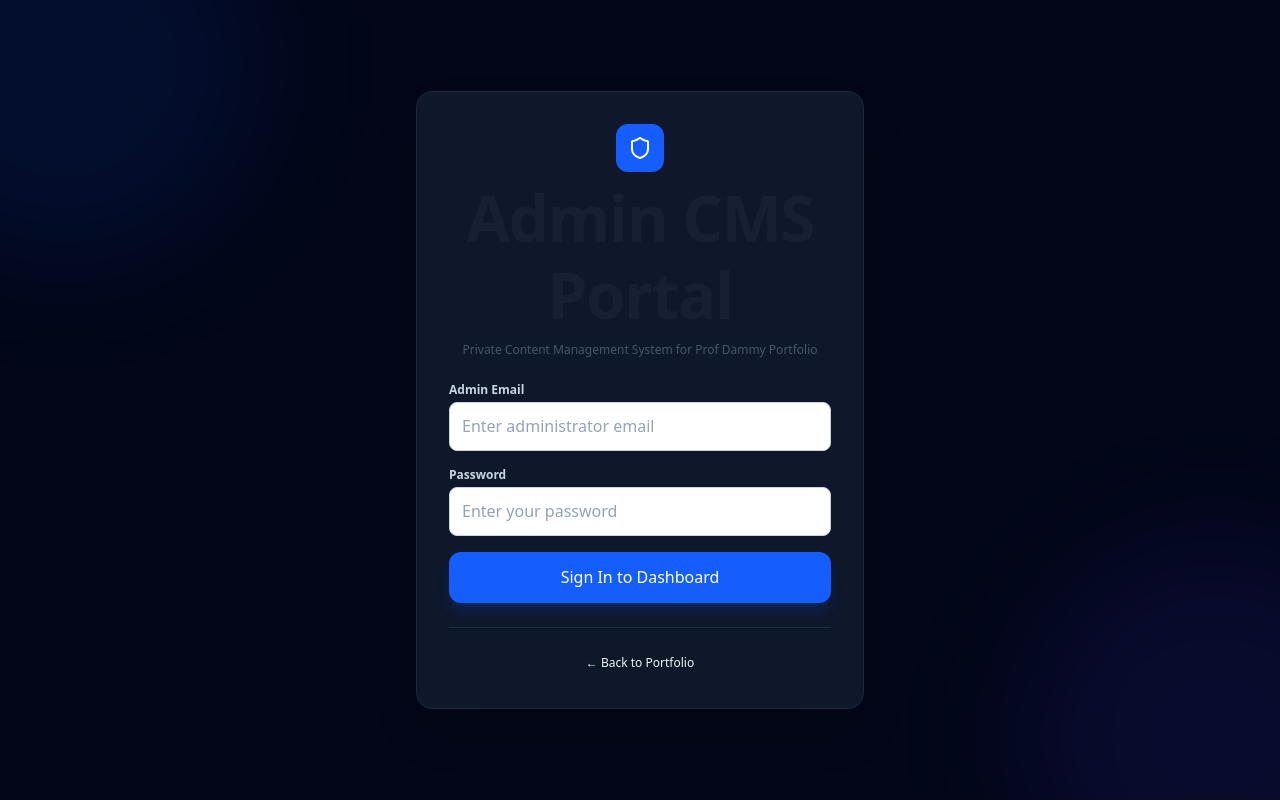
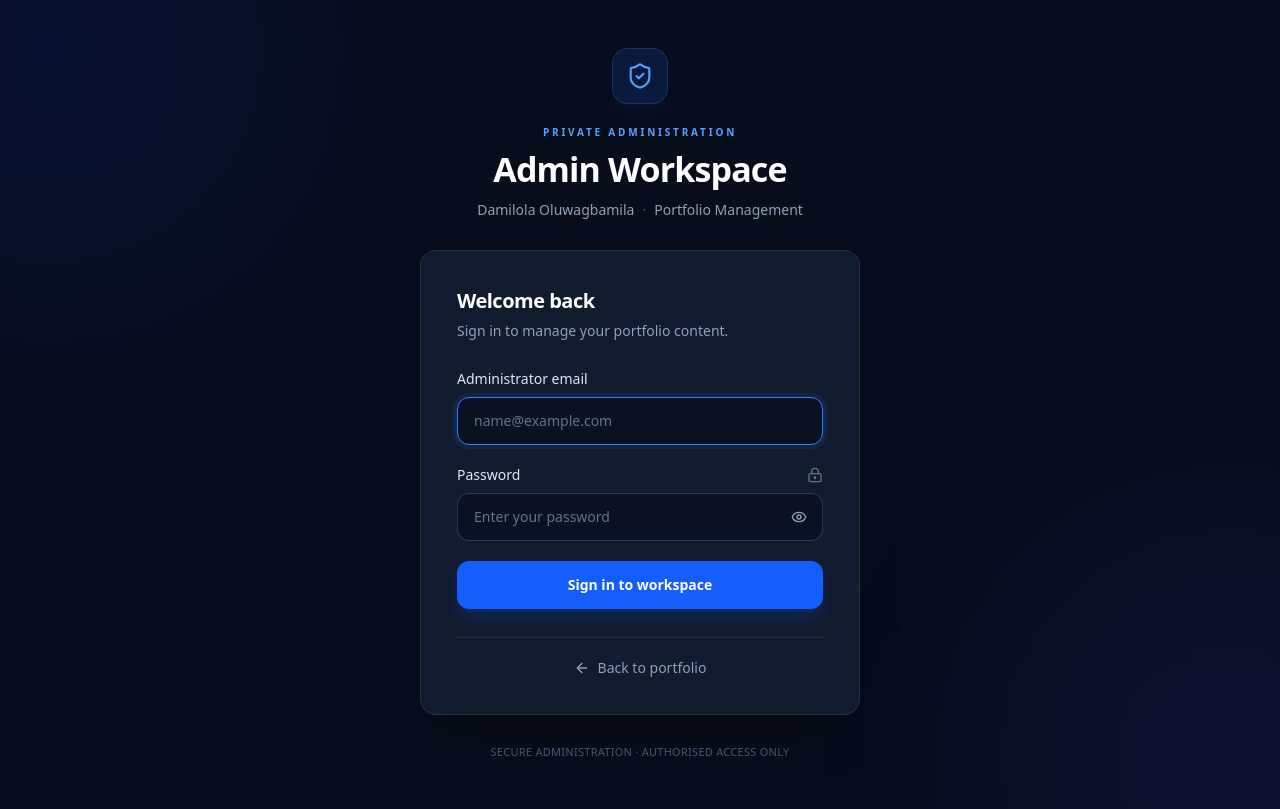
Before and after one commit to ProfDammy/Prof-Dammy-Portfolio-, a Next.js app: page /admin/login in a window 1280 px wide. Built offline with nearby package versions, Linux system fonts and the light colour scheme; no server answers; the database is empty.

Commit message:
Refine admin login and global styling

```diff
--- a/src/app/admin/login/page.tsx
+++ b/src/app/admin/login/page.tsx
@@ -4,7 +4,15 @@
 import React, { useState } from 'react'
 import { useRouter } from 'next/navigation'
 import Link from 'next/link'
-import { Shield, AlertCircle, CheckCircle } from 'lucide-react'
+import {
+  ShieldCheck,
+  AlertCircle,
+  CheckCircle2,
+  Eye,
+  EyeOff,
+  ArrowLeft,
+  LockKeyhole,
+} from 'lucide-react'
 import { supabase } from '@/lib/supabaseClient'
 
 export default function AdminLoginPage() {
@@ -12,6 +20,7 @@ export default function AdminLoginPage() {
 
   const [email, setEmail] = useState('')
   const [password, setPassword] = useState('')
+  const [showPassword, setShowPassword] = useState(false)
   const [loading, setLoading] = useState(false)
   const [error, setError] = useState<string | null>(null)
   const [success, setSuccess] = useState(false)
@@ -25,12 +34,18 @@ export default function AdminLoginPage() {
     setError(null)
 
     if (!adminEmail) {
-      setError('Administrator configuration is missing. Please contact the site administrator.')
+      setError(
+        'Administrator configuration is missing. Please contact the site administrator.'
+      )
       return
     }
 
-    if (email.trim().toLowerCase() !== adminEmail) {
-      setError('This account is not authorized to access the Admin Workspace.')
+    const normalizedEmail = email.trim().toLowerCase()
+
+    if (normalizedEmail !== adminEmail) {
+      setError(
+        'This account is not authorized to access the Admin Workspace.'
+      )
       return
     }
 
@@ -39,13 +54,11 @@ export default function AdminLoginPage() {
     try {
       const { data, error: authError } =
         await supabase.auth.signInWithPassword({
-          email: email.trim(),
+          email: normalizedEmail,
           password,
         })
 
-      if (authError) {
-        throw authError
-      }
+      if (authError) throw authError
 
       if (!data.user || !data.session) {
         throw new Error('Authentication could not be completed.')
@@ -58,7 +71,9 @@ export default function AdminLoginPage() {
         !data.user.email_confirmed_at
       ) {
         await supabase.auth.signOut()
-        throw new Error('This account is not authorized to access the Admin Workspace.')
+        throw new Error(
+          'This account is not authorized to access the Admin Workspace.'
+        )
       }
 
       setSuccess(true)
@@ -77,52 +92,78 @@ export default function AdminLoginPage() {
   }
 
   return (
-    <div className="relative flex min-h-screen items-center justify-center overflow-hidden bg-slate-950 p-4 text-slate-100">
-      <div className="pointer-events-none absolute -left-32 -top-32 h-96 w-96 rounded-full bg-blue-600/10 blur-3xl" />
-      <div className="pointer-events-none absolute -bottom-32 -right-32 h-96 w-96 rounded-full bg-indigo-600/10 blur-3xl" />
+    <main className="relative flex min-h-screen items-center justify-center overflow-hidden bg-[#070D1B] px-4 py-12 text-slate-100">
 
-      <div className="relative w-full max-w-md space-y-6 rounded-2xl border border-slate-800 bg-slate-900 p-8 shadow-2xl">
-        <div className="space-y-2 text-center">
-          <div className="mx-auto flex h-12 w-12 items-center justify-center rounded-xl bg-blue-600 text-white">
-            <Shield className="h-6 w-6" />
+      {/* Background accents */}
+      <div className="pointer-events-none absolute -left-40 -top-40 h-[420px] w-[420px] rounded-full bg-blue-600/10 blur-[110px]" />
+      <div className="pointer-events-none absolute -bottom-40 -right-40 h-[420px] w-[420px] rounded-full bg-indigo-500/10 blur-[110px]" />
+
+      <div className="relative w-full max-w-[440px]">
+
+        {/* Brand */}
+        <div className="mb-7 text-center">
+          <div className="mx-auto mb-5 flex h-14 w-14 items-center justify-center rounded-2xl border border-blue-400/20 bg-blue-600/15 text-blue-400 shadow-lg shadow-blue-950/30">
+            <ShieldCheck className="h-7 w-7" strokeWidth={1.8} />
           </div>
 
-          <h1 className="text-2xl font-bold tracking-tight text-white">
-            Admin CMS Portal
+          <p className="mb-2 text-[10px] font-bold uppercase tracking-[0.28em] text-blue-400">
+            Private Administration
+          </p>
+
+          <h1 className="text-3xl font-bold tracking-tight text-white sm:text-[34px]">
+            Admin Workspace
           </h1>
 
-          <p className="text-xs text-slate-400">
-            Private Content Management System for Prof Dammy Portfolio
+          <p className="mt-2 text-sm leading-6 text-slate-400">
+            Damilola Oluwagbamila
+            <span className="mx-2 text-slate-600">·</span>
+            Portfolio Management
           </p>
         </div>
 
+        {/* Login card */}
+        <div className="rounded-2xl border border-white/[0.09] bg-[#111B2E] p-6 shadow-2xl shadow-black/30 sm:p-9">
+
+          <div className="mb-7">
+            <h2 className="text-xl font-semibold text-white">
+              Welcome back
+            </h2>
+            <p className="mt-1.5 text-sm text-slate-400">
+              Sign in to manage your portfolio content.
+            </p>
+          </div>
+
+          {/* Error */}
           {error && (
             <div
               role="alert"
-            className="flex items-center gap-2 rounded-xl border border-rose-800 bg-rose-950 p-3.5 text-xs text-rose-300"
+              className="mb-5 flex items-start gap-3 rounded-xl border border-rose-500/20 bg-rose-500/10 p-4 text-sm text-rose-300"
             >
-            <AlertCircle className="h-4 w-4 shrink-0 text-rose-400" />
+              <AlertCircle className="mt-0.5 h-4 w-4 shrink-0" />
               <span>{error}</span>
             </div>
           )}
 
+          {/* Success */}
           {success && (
             <div
               role="status"
-            className="flex items-center gap-2 rounded-xl border border-emerald-800 bg-emerald-950 p-3.5 text-xs text-emerald-300"
+              className="mb-5 flex items-center gap-3 rounded-xl border border-emerald-500/20 bg-emerald-500/10 p-4 text-sm text-emerald-300"
             >
-            <CheckCircle className="h-4 w-4 shrink-0 text-emerald-400" />
-            <span>Authorization granted. Opening your workspace...</span>
+              <CheckCircle2 className="h-4 w-4 shrink-0" />
+              <span>Access granted. Opening your workspace...</span>
             </div>
           )}
 
-        <form onSubmit={handleLogin} className="space-y-4">
+          <form onSubmit={handleLogin} className="space-y-5">
+
+            {/* Email */}
             <div>
               <label
                 htmlFor="admin-email"
-              className="mb-1 block text-xs font-semibold text-slate-300"
+                className="mb-2 block text-sm font-medium text-slate-200"
               >
-              Admin Email
+                Administrator email
               </label>
 
               <input
@@ -130,57 +171,86 @@ export default function AdminLoginPage() {
                 type="email"
                 required
                 autoComplete="username"
+                autoFocus
                 value={email}
                 onChange={(e) => setEmail(e.target.value)}
-              placeholder="Enter administrator email"
+                placeholder="name@example.com"
                 disabled={loading || success}
-              className="w-full rounded-xl border border-slate-800 bg-slate-950 px-3.5 py-3 text-sm text-white outline-none transition placeholder:text-slate-600 focus:border-blue-500 focus:ring-2 focus:ring-blue-500/20 disabled:opacity-60"
+                className="h-12 w-full rounded-xl border border-slate-700/80 bg-[#0A1221] px-4 text-sm text-white outline-none transition placeholder:text-slate-500 hover:border-slate-600 focus:border-blue-500 focus:ring-4 focus:ring-blue-500/10 disabled:opacity-60"
               />
             </div>
 
+            {/* Password */}
             <div>
+              <div className="mb-2 flex items-center justify-between">
                 <label
                   htmlFor="admin-password"
-              className="mb-1 block text-xs font-semibold text-slate-300"
+                  className="text-sm font-medium text-slate-200"
                 >
                   Password
                 </label>
+                <LockKeyhole className="h-4 w-4 text-slate-500" />
+              </div>
 
+              <div className="relative">
                 <input
                   id="admin-password"
-              type="password"
+                  type={showPassword ? 'text' : 'password'}
                   required
                   autoComplete="current-password"
                   value={password}
                   onChange={(e) => setPassword(e.target.value)}
                   placeholder="Enter your password"
                   disabled={loading || success}
-              className="w-full rounded-xl border border-slate-800 bg-slate-950 px-3.5 py-3 text-sm text-white outline-none transition placeholder:text-slate-600 focus:border-blue-500 focus:ring-2 focus:ring-blue-500/20 disabled:opacity-60"
+                  className="h-12 w-full rounded-xl border border-slate-700/80 bg-[#0A1221] px-4 pr-12 text-sm text-white outline-none transition placeholder:text-slate-500 hover:border-slate-600 focus:border-blue-500 focus:ring-4 focus:ring-blue-500/10 disabled:opacity-60"
                 />
+
+                <button
+                  type="button"
+                  onClick={() => setShowPassword(!showPassword)}
+                  disabled={loading || success}
+                  aria-label={showPassword ? 'Hide password' : 'Show password'}
+                  className="absolute inset-y-0 right-0 flex w-12 items-center justify-center text-slate-400 transition hover:text-white disabled:opacity-50"
+                >
+                  {showPassword ? (
+                    <EyeOff className="h-4 w-4" />
+                  ) : (
+                    <Eye className="h-4 w-4" />
+                  )}
+                </button>
+              </div>
             </div>
 
+            {/* Submit */}
             <button
               type="submit"
               disabled={loading || success}
-            className="flex w-full items-center justify-center gap-2 rounded-xl bg-blue-600 py-3 text-sm font-semibold text-white shadow-lg shadow-blue-600/20 transition-all hover:bg-blue-500 disabled:cursor-not-allowed disabled:opacity-60"
+              className="flex h-12 w-full items-center justify-center gap-2 rounded-xl bg-blue-600 px-4 text-sm font-semibold text-white shadow-lg shadow-blue-600/20 transition duration-200 hover:bg-blue-500 hover:shadow-blue-500/25 active:scale-[0.99] disabled:cursor-not-allowed disabled:opacity-60"
             >
               {loading
                 ? 'Authenticating...'
                 : success
                   ? 'Opening workspace...'
-                : 'Sign In to Dashboard'}
+                  : 'Sign in to workspace'}
             </button>
           </form>
 
-        <div className="border-t border-slate-800 pt-5 text-center">
+          <div className="mt-7 border-t border-white/[0.08] pt-5">
             <Link
               href="/"
-            className="text-xs text-blue-400 transition hover:text-blue-300 hover:underline"
+              className="group flex items-center justify-center gap-2 text-sm text-slate-400 transition hover:text-white"
             >
-            ← Back to Portfolio
+              <ArrowLeft className="h-4 w-4 transition group-hover:-translate-x-1" />
+              Back to portfolio
             </Link>
           </div>
         </div>
+
+        {/* Footer */}
+        <p className="mt-7 text-center text-[11px] tracking-wide text-slate-600">
+          SECURE ADMINISTRATION · AUTHORISED ACCESS ONLY
+        </p>
       </div>
+    </main>
   )
 }
--- a/src/app/globals.css
+++ b/src/app/globals.css
@@ -2,10 +2,15 @@
 @import "tailwindcss";
 
 /* =========================================
-   PROF DAMMY'S PORTFOLIO
+   DAMILOLA OLUWAGBAMILA'S PORTFOLIO
    Global visual design system
 ========================================= */
 
+/* =========================================
+   BASE STYLES
+========================================= */
+
+@layer base {
   :root {
     --background: #ffffff;
     --foreground: #172033;
@@ -27,7 +32,9 @@
     --font-body: var(--font-geist-sans), Arial, Helvetica, sans-serif;
   }
 
-* {
+  *,
+  *::before,
+  *::after {
     box-sizing: border-box;
   }
 
@@ -119,6 +126,79 @@ p {
     outline-offset: 3px;
   }
 
+  /* Form controls */
+
+  input,
+  textarea,
+  select {
+    width: 100%;
+    min-height: 44px;
+    padding: 10px 12px;
+    color: var(--text-primary);
+    background: #ffffff;
+    border: 1px solid #cbd5e1;
+    border-radius: 8px;
+  }
+
+  input::placeholder,
+  textarea::placeholder {
+    color: #94a3b8;
+  }
+
+  input:focus,
+  textarea:focus,
+  select:focus {
+    outline: none;
+    border-color: var(--primary);
+    box-shadow: 0 0 0 3px rgba(37, 99, 235, 0.12);
+  }
+
+  /* Scrollbar */
+
+  ::-webkit-scrollbar {
+    width: 9px;
+  }
+
+  ::-webkit-scrollbar-track {
+    background: #f8fafc;
+  }
+
+  ::-webkit-scrollbar-thumb {
+    background: #cbd5e1;
+    border-radius: 10px;
+  }
+
+  ::-webkit-scrollbar-thumb:hover {
+    background: #94a3b8;
+  }
+
+  /* Responsive base styles */
+
+  @media (max-width: 768px) {
+    body {
+      font-size: 15px;
+    }
+  }
+
+  /* Reduced motion accessibility */
+
+  @media (prefers-reduced-motion: reduce) {
+    *,
+    *::before,
+    *::after {
+      scroll-behavior: auto !important;
+      animation-duration: 0.01ms !important;
+      animation-iteration-count: 1 !important;
+      transition-duration: 0.01ms !important;
+    }
+  }
+}
+
+/* =========================================
+   REUSABLE COMPONENT STYLES
+========================================= */
+
+@layer components {
   /* Reusable layout */
 
   .section-container {
@@ -196,59 +276,9 @@ p {
     border-color: #cbd5e1;
   }
 
-/* Form controls */
-
-input,
-textarea,
-select {
-  width: 100%;
-  min-height: 44px;
-  padding: 10px 12px;
-  color: var(--text-primary);
-  background: #ffffff;
-  border: 1px solid #cbd5e1;
-  border-radius: 8px;
-}
-
-input::placeholder,
-textarea::placeholder {
-  color: #94a3b8;
-}
-
-input:focus,
-textarea:focus,
-select:focus {
-  outline: none;
-  border-color: var(--primary);
-  box-shadow: 0 0 0 3px rgba(37, 99, 235, 0.12);
-}
-
-/* Scrollbar */
-
-::-webkit-scrollbar {
-  width: 9px;
-}
-
-::-webkit-scrollbar-track {
-  background: #f8fafc;
-}
-
-::-webkit-scrollbar-thumb {
-  background: #cbd5e1;
-  border-radius: 10px;
-}
-
-::-webkit-scrollbar-thumb:hover {
-  background: #94a3b8;
-}
-
-/* Responsive spacing */
+  /* Responsive component spacing */
 
   @media (max-width: 768px) {
-  body {
-    font-size: 15px;
-  }
-
     .section-container {
       padding-inline: 20px;
     }
@@ -261,14 +291,4 @@ select:focus {
       margin-bottom: 28px;
     }
   }
-
-@media (prefers-reduced-motion: reduce) {
-  *,
-  *::before,
-  *::after {
-    scroll-behavior: auto !important;
-    animation-duration: 0.01ms !important;
-    animation-iteration-count: 1 !important;
-    transition-duration: 0.01ms !important;
 }
-}
```
Lines whose indentation alone changed are shown as unchanged.
